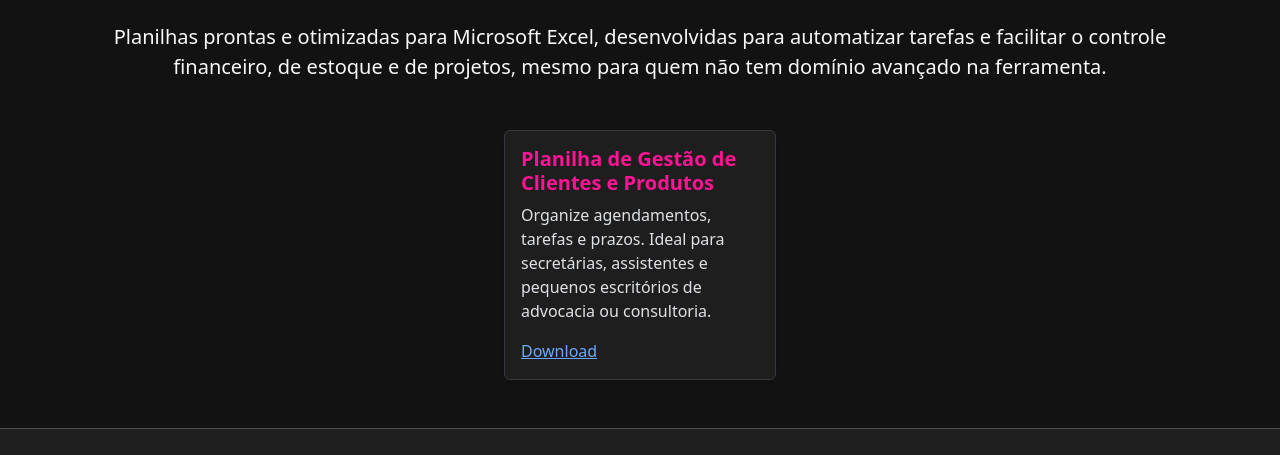
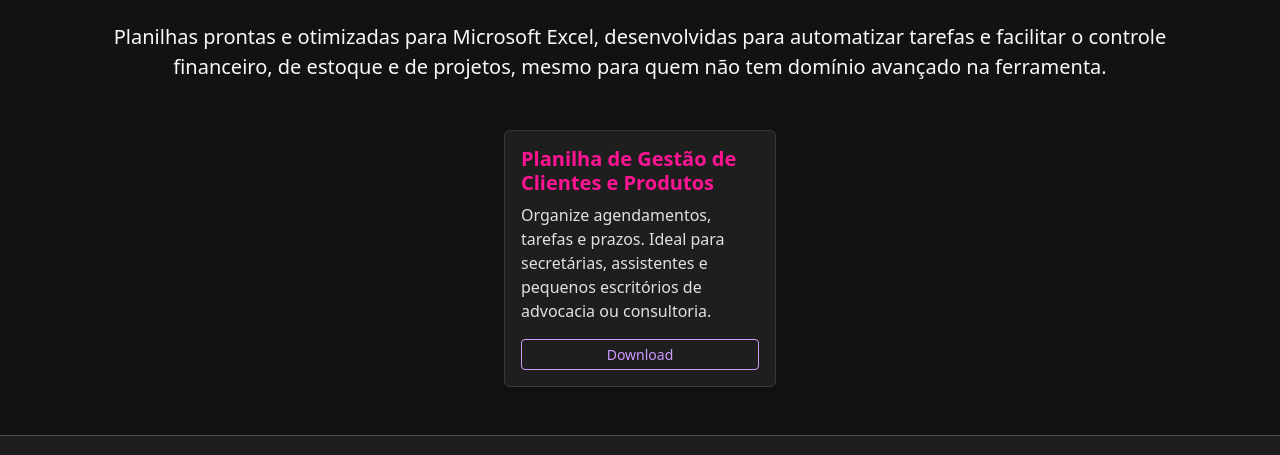
Before and after one commit to flaviobaptista/Hemera, a plain HTML site: page planilhas-excel.html in a window 1280 px wide. Shown: the part 217-672 px from the top of the page. Drawn offline with nearby package versions, Linux system fonts and the light colour scheme.

Commit message:
Update planilhas-excel.html

```diff
--- a/planilhas-excel.html
+++ b/planilhas-excel.html
@@ -91,7 +91,7 @@
             </h5>
             <p class="card-text">Organize agendamentos, tarefas e prazos. Ideal para secretárias, assistentes e pequenos
               escritórios de advocacia ou consultoria.</p>
-            <a href="https://flaviobaptista.github.io/Hemera/assets/planilhas/comercio/Comercio.xlsm">Download</a>
+            <a href="https://flaviobaptista.github.io/Hemera/assets/planilhas/comercio/Comercio.xlsm" class="btn btn-sm btn-outline-primary">Download</a>
           </div>
         </div>
       </div>
```
